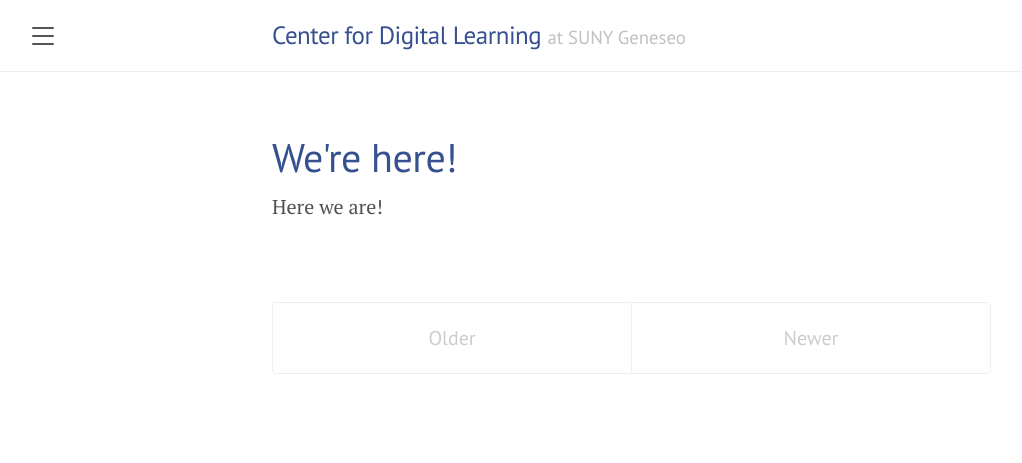
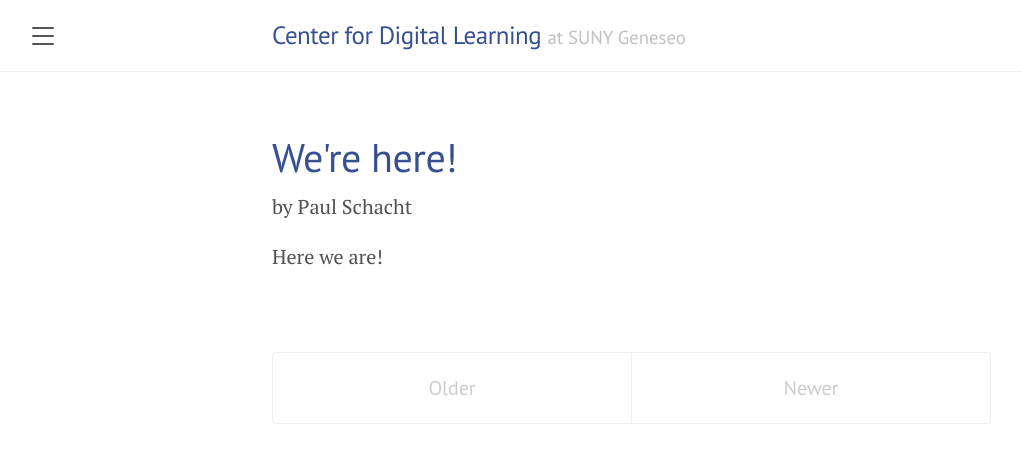
Before and after one commit to cdl-geneseo/cdl-geneseo.github.io, a Jekyll site: the page built from index.html, in a window 1280 px wide. Shown: the top 463 px of the page, without its empty margins (8-1030 px from the left). Built offline with Jekyll 4.4.1, drawn with Linux system fonts in a browser that asks for light colours; the list of posts is cut into pages by our own code.

Commit message:
author names on home page

```diff
--- a/_data/people.yml
+++ b/_data/people.yml
@@ -1,6 +1,6 @@
-paul:
+Paul Schacht:
   name: Paul Schacht
   github: whatthedickens
-amanda:
+Amanda Wentworth:
   name: Amanda Wentworth
   github: ajeannette
--- a/_posts/2020-07-08-we-are-here.md
+++ b/_posts/2020-07-08-we-are-here.md
@@ -1,7 +1,7 @@
 ---
 layout: post
 title: We're here!
-author: paul
+author: Paul Schacht
 ---
 
 Here we are!
--- a/index.html
+++ b/index.html
@@ -11,7 +11,7 @@ title: Home
         {{ post.title }}
       </a>
     </h1>
-
+<p>by {{ post.author }}</p>
     {{ post.content }}
   </div>
   {% endfor %}
```
